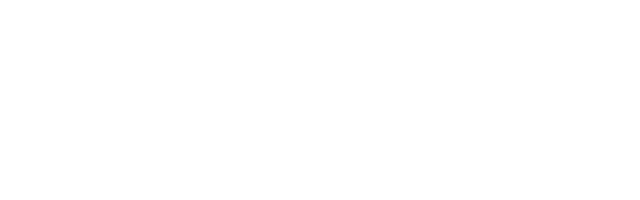
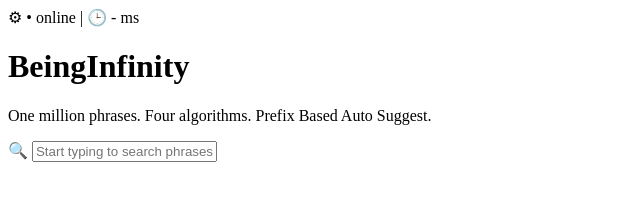
Before and after one commit to aswinianmangari/autosuggest, a website: page frontend/pages/autosuggest.html in a window 1280 px wide. Shown: the whole page, without its empty margins (0-640 px from the left). Drawn offline with Linux system fonts and the light colour scheme.

Commit message:
autosuggest commit

```diff
--- a/frontend/pages/autosuggest.html
+++ b/frontend/pages/autosuggest.html
@@ -1,11 +1,25 @@
 <!DOCTYPE html>
-<html lang="en">
+<html>
 <head>
-    <meta charset="UTF-8">
-    <meta name="viewport" content="width=device-width, initial-scale=1.0">
-    <title>Document</title>
+    <title>BeingInfinity</title>
 </head>
 <body>
+    <div>
+        <span>&#9881;</span>
+        <span>&#x2022; online | &#x1F552; - ms</span>
 
+    </div>
+
+    <h1>BeingInfinity</h1>
+    <p>
+        One million phrases.
+        Four algorithms.
+        Prefix Based Auto Suggest.
+    </p>
+    <div>
+        <span>&#128269;</span>
+        <input type="text" placeholder="Start typing to search phrases">
+    </div>
+    <br>
 </body>
 </html>
```
